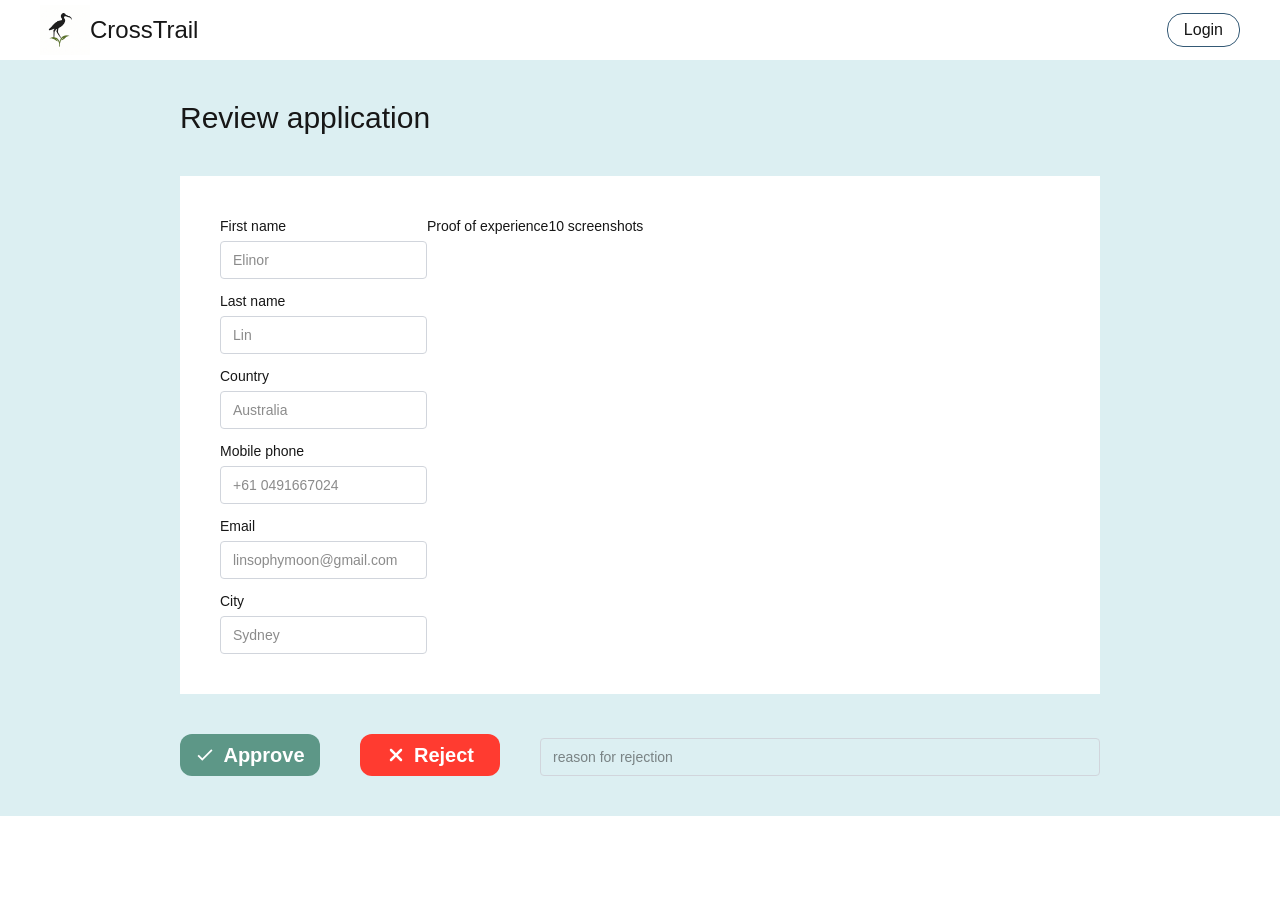
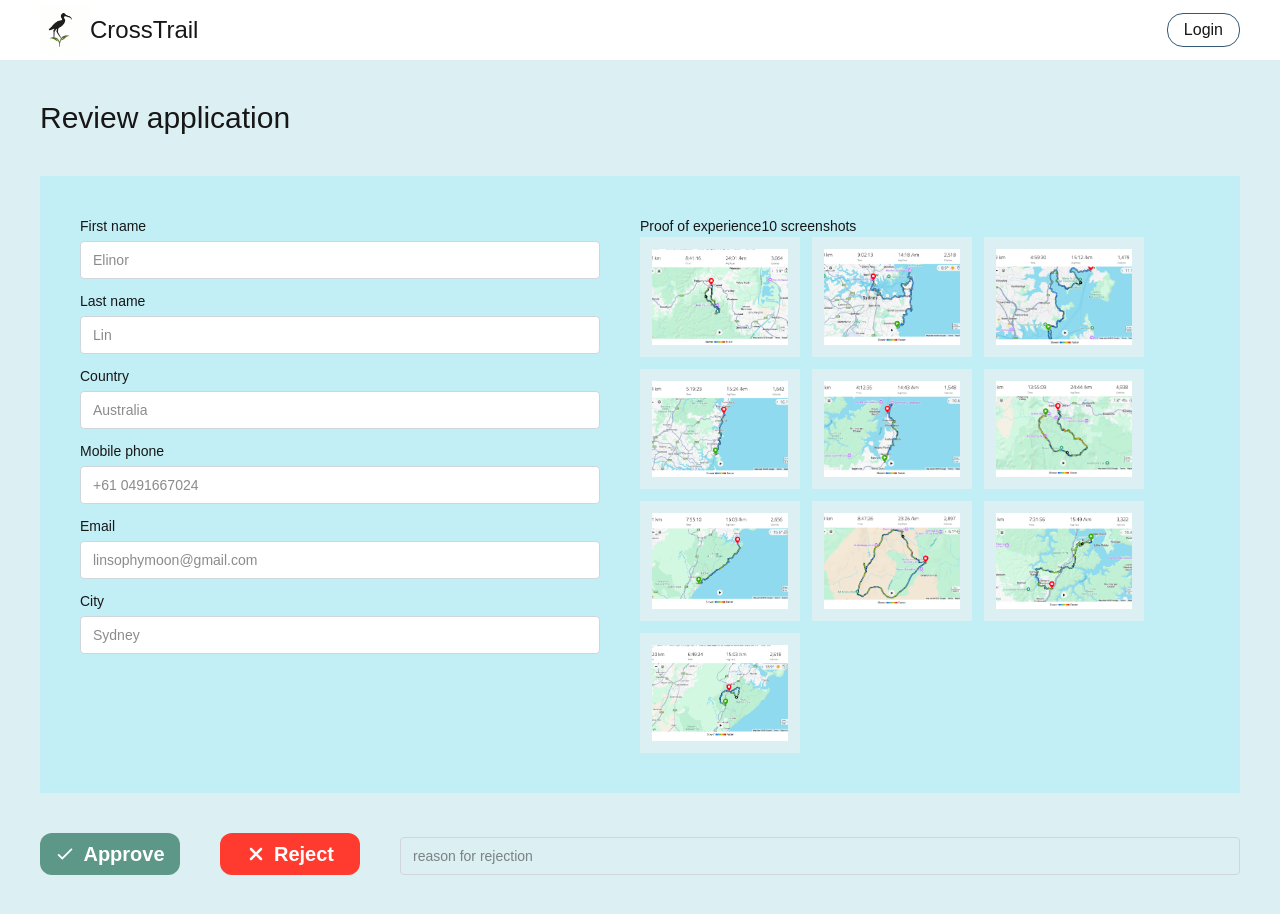
Before and after one commit to elimoon685/Cross-trail-frontend, a Next.js app: page /admin-check/1 in a window 1280 px wide. Before the commit the page ends 816 px from the top, so only its background shows below. Built offline with nearby package versions, Linux system fonts and the light colour scheme.

Commit message:
add the check photo component

```diff
--- a/app/admin-check/[applicationId]/page.tsx
+++ b/app/admin-check/[applicationId]/page.tsx
@@ -11,8 +11,8 @@ const res=AdminApi.getTargetedApplication()
 const ViewApplication=async ({ params }:ViewApplicationPageProps)=>{
     const { applicationId} = await params;
     console.log(applicationId)
-    const initialData=await getTargetedApplicationData(applicationId)
-
+    //const initialData=await getTargetedApplicationData(applicationId)
+    const initialData:any=1
     return (
     <div className="flex flex-col min-h-[calc(100vh-60px)] bg-[#DCEFF2] justify-center items-center">
   <AdminCheckBoard initialData={initialData}/>
--- a/component/useClientComponent/adminCheckBoard.tsx
+++ b/component/useClientComponent/adminCheckBoard.tsx
@@ -2,10 +2,13 @@
 import { useQuery } from "@tanstack/react-query";
 import { AdminApi } from "@/api/admin";
 import { IoMdCheckmark } from "react-icons/io";
+import { useState } from "react";
 import { FaXmark } from "react-icons/fa6";
 import { examplesOfScreenshots } from "@/data/applicants";
+import { FaAngleRight } from "react-icons/fa6";
+import { FaAngleLeft } from "react-icons/fa6";
 const AdminCheckBoard = (initialData: any) => {
-
+  const [viewImage, setViewImage]=useState<number|null>(null);
   const { data } = useQuery({
     queryKey: ["admin-application"],
     queryFn: async () => {
@@ -14,15 +17,28 @@ const AdminCheckBoard = (initialData: any) => {
     },
     initialData,
   });
+  const showPrev=()=>{
+
+      setViewImage(prev=>{
+        if(prev===null) return prev;
+        return (prev-1+examplesOfScreenshots.length) % examplesOfScreenshots.length
+      })
+  }
+  const showNext=()=>{
+    setViewImage(prev=>{
+      if(prev===null) return prev;
+      return (prev+1) % examplesOfScreenshots.length
+    })
+  }
   return (
-    <div className="flex flex-col grow max-w-[1000px] w-full px-10 py-10 gap-10">
+    <div className="flex flex-col grow max-w-[1300px] w-full px-10 py-10 gap-10">
       <p className="text-3xl">Review application</p>
-     <div className="flex flexcol md:flex-row bg-white px-10 py-10">
-      <div className="flex flex-col">
+     <div className="flex flex-col md:flex-row md:gap-10 bg-[#c2eef5] px-10 py-10">
+      <div className="flex flex-col flex-1">
       <div className="flex flex-col">
             <label htmlFor="firstName" className="block text-[14px] self-start">First name</label>
             <input
-            className="w-full px-3 py-2 border border-gray-300 rounded-sm focus:outline-none focus:ring-2 focus:ring-blue-500  text-sm mt-1"
+            className="w-full px-3 py-2 border border-gray-300 rounded-sm focus:outline-none focus:ring-2 focus:ring-blue-500  text-sm mt-1 bg-white"
             placeholder="Elinor"
             readOnly
                />
@@ -30,7 +46,7 @@ const AdminCheckBoard = (initialData: any) => {
         <div className="flex flex-col mt-3">
             <label htmlFor="lastName" className="block text-[14px] self-start">Last name</label>
             <input
-            className="w-full px-3 py-2 border border-gray-300 rounded-sm focus:outline-none focus:ring-2 focus:ring-blue-500  text-sm mt-1"
+            className="w-full px-3 py-2 border border-gray-300 rounded-sm focus:outline-none focus:ring-2 focus:ring-blue-500  text-sm mt-1 bg-white"
             placeholder="Lin"
             readOnly
                />
@@ -38,7 +54,7 @@ const AdminCheckBoard = (initialData: any) => {
         <div className="flex flex-col mt-3">
             <label htmlFor="country" className="block text-[14px] self-start">Country</label>
             <input
-            className="w-full px-3 py-2 border border-gray-300 rounded-sm focus:outline-none focus:ring-2 focus:ring-blue-500  text-sm mt-1"
+            className="w-full px-3 py-2 border border-gray-300 rounded-sm focus:outline-none focus:ring-2 focus:ring-blue-500  text-sm mt-1 bg-white"
             placeholder="Australia"
             readOnly
 
@@ -47,7 +63,7 @@ const AdminCheckBoard = (initialData: any) => {
         <div className="flex flex-col mt-3">
             <label htmlFor="phone" className="block text-[14px] self-start">Mobile phone</label>
             <input
-            className="w-full px-3 py-2 border border-gray-300 rounded-sm focus:outline-none focus:ring-2 focus:ring-blue-500  text-sm mt-1"
+            className="w-full px-3 py-2 border border-gray-300 rounded-sm focus:outline-none focus:ring-2 focus:ring-blue-500  text-sm mt-1 bg-white"
             placeholder="+61 0491667024"
             readOnly
                />
@@ -55,7 +71,7 @@ const AdminCheckBoard = (initialData: any) => {
         <div className="flex flex-col mt-3">
             <label htmlFor="email" className="block text-[14px] self-start">Email</label>
             <input
-            className="w-full px-3 py-2 border border-gray-300 rounded-sm focus:outline-none focus:ring-2 focus:ring-blue-500  text-sm mt-1"
+            className="w-full px-3 py-2 border border-gray-300 rounded-sm focus:outline-none focus:ring-2 focus:ring-blue-500  text-sm mt-1 bg-white"
             placeholder="linsophymoon@gmail.com"
             readOnly
                />
@@ -63,16 +79,26 @@ const AdminCheckBoard = (initialData: any) => {
         <div className="flex flex-col mt-3">
             <label htmlFor="city" className="block text-[14px] self-start">City</label>
             <input
-            className="w-full px-3 py-2 border border-gray-300 rounded-sm focus:outline-none focus:ring-2 focus:ring-blue-500  text-sm mt-1"
+            className="w-full px-3 py-2 border border-gray-300 rounded-sm focus:outline-none focus:ring-2 focus:ring-blue-500  text-sm mt-1 bg-white"
             placeholder="Sydney"
             readOnly
                />
         </div>
 
       </div>
-      <div className="flex flex-col">
+      <div className="flex flex-col flex-1">
       <label htmlFor="city" className="block text-[14px] self-start">Proof of experience{examplesOfScreenshots.length+" screenshots"}</label>
-      <div>
+      <div className="flex flex-wrap gap-3">
+        {
+          examplesOfScreenshots.map((i, idx)=>(
+            <div className="w-40 h-30 px-3 py-3 bg-[#DCEFF2] relative"
+                 key={i}
+                 onClick={() =>setViewImage(idx)}
+                 >
+              <img src={i} alt={i} className="w-full h-full object-cover hover:scale-105" />
+            </div>
+          ))
+        }
 
       </div>
       </div>
@@ -96,6 +122,32 @@ const AdminCheckBoard = (initialData: any) => {
     </div>
 
     </div>
+    {
+      viewImage !==null &&
+     <div className="fixed inset-0 bg-white flex flex-col justify-center items-center">
+       <img
+    src={examplesOfScreenshots[viewImage]}
+    alt="activity-screenshot"
+    className="max-w-[70vw] max-h-[70vh] w-auto h-auto object-cover rounded-md shadow-2xl"
+  />
+      <div className="flex items-center gap-5 mt-10">
+       <a className="h-10 w-10 shadow-lg shadow-black/30 rounded-full bg-white flex items-center justify-center cursor-pointer"
+          onClick={showPrev}
+       ><FaAngleLeft/></a>
+       <a className="h-15 w-15 shadow-lg shadow-black/30 rounded-full bg-white flex items-center justify-center cursor-pointer"
+          onClick={()=>setViewImage(null)}
+       ><FaXmark className="w-10 h-10"/></a>
+       <a className="h-10 w-10 shadow-lg shadow-black/30 rounded-full bg-white flex items-center justify-center cursor-pointer"
+        onClick={showNext}
+       ><FaAngleRight/></a>
+
+      </div>
+
+
+
+
+     </div>
+       }
 
     </div>
   )
```
